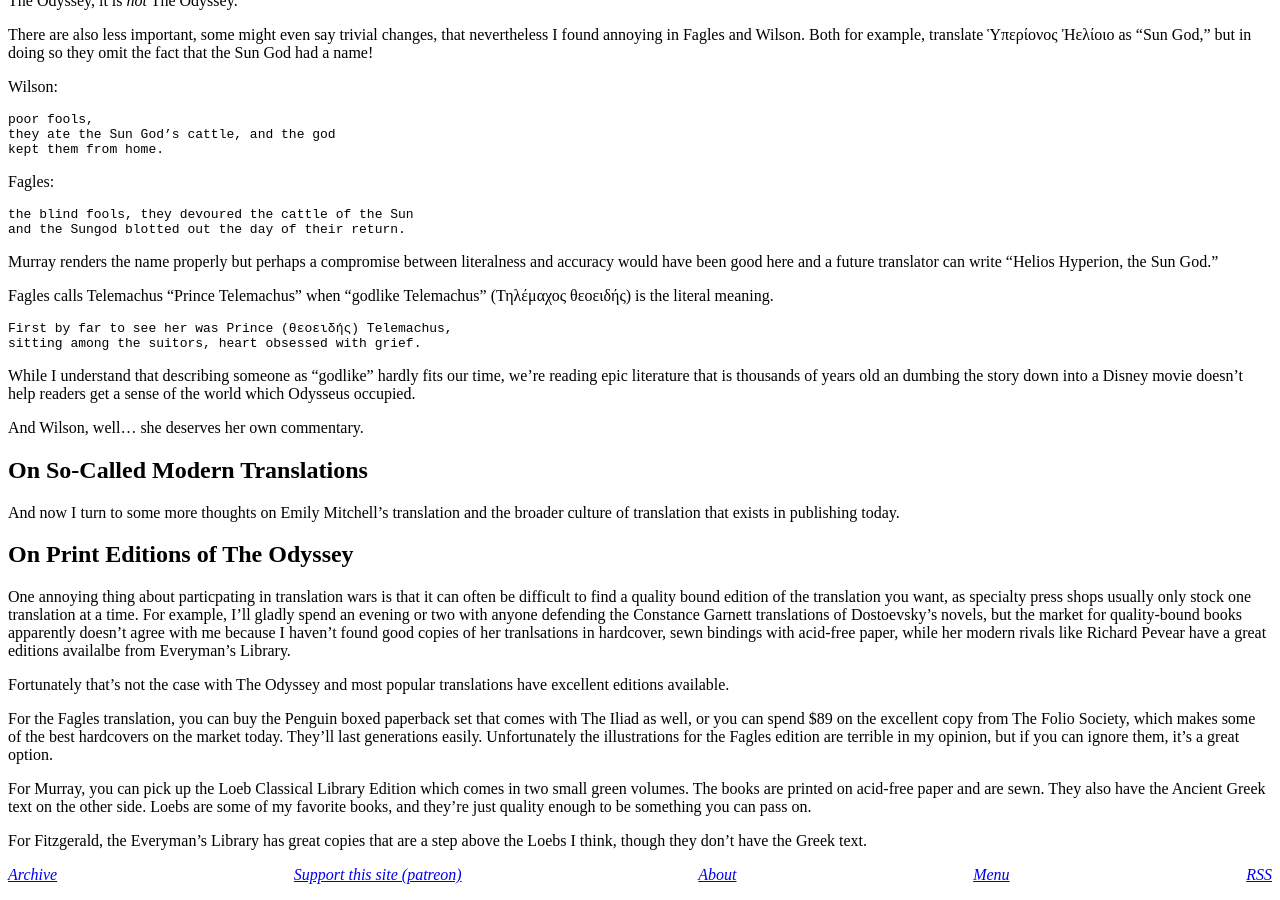
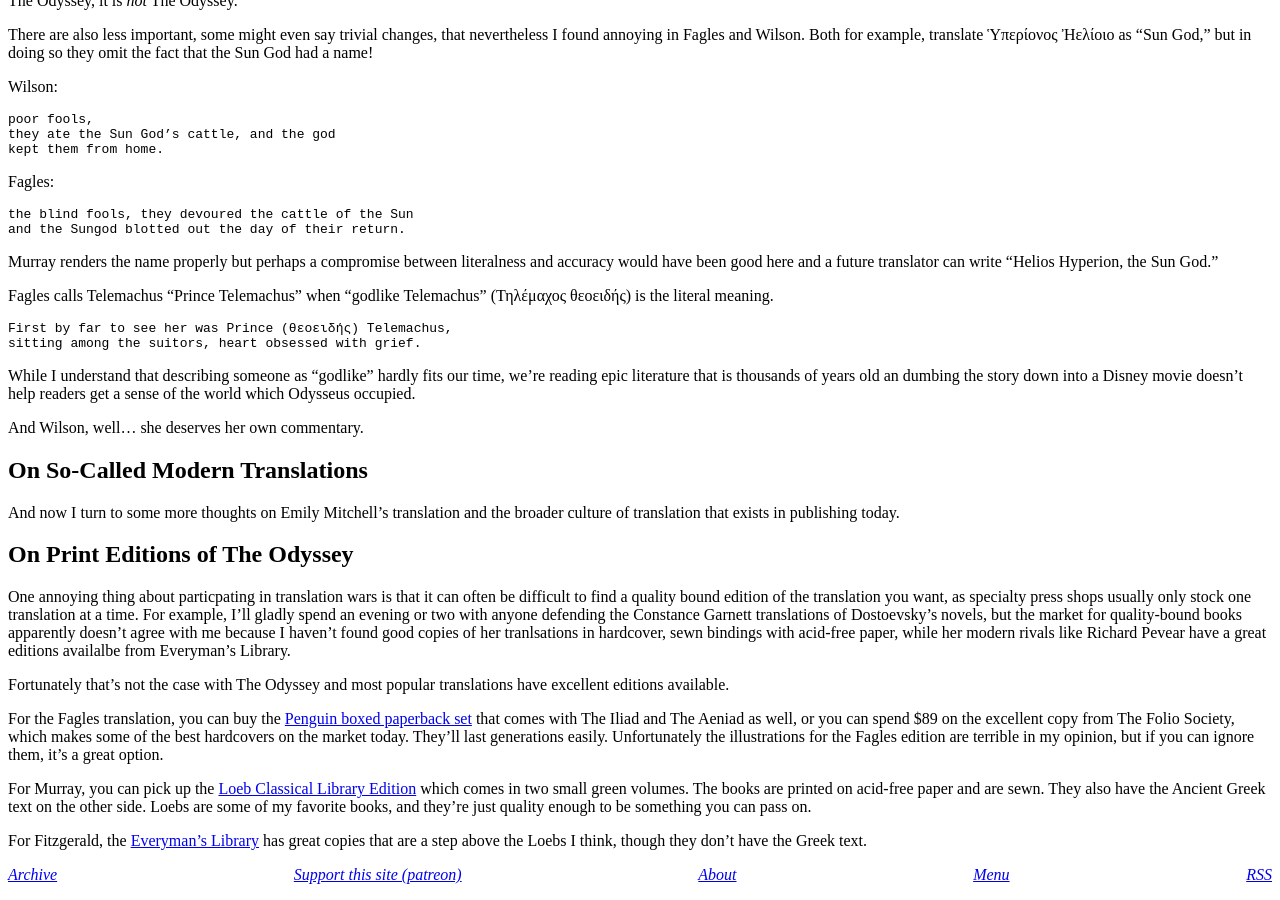
Before and after one commit to derykmakgill/website, a Jekyll site: the page built from odyssey.md, in a window 1280 px wide and 900 px high, scrolled down 1091 px. Built offline with Jekyll 4.4.1, drawn with Linux system fonts in a browser that asks for light colours.

Commit message:
Update odyssey.md

```diff
--- a/odyssey.md
+++ b/odyssey.md
@@ -97,8 +97,8 @@ One annoying thing about particpating in translation wars is that it can often b
 
 Fortunately that's not the case with The Odyssey and most popular translations have excellent editions available.
 
-For the Fagles translation, you can buy the Penguin boxed paperback set that comes with The Iliad as well, or you can spend $89 on the excellent copy from The Folio Society, which makes some of the best hardcovers on the market today. They'll last generations easily. Unfortunately the illustrations for the Fagles edition are terrible in my opinion, but if you can ignore them, it's a great option.
+For the Fagles translation, you can buy the [Penguin boxed paperback set](https://amzn.to/399ZQS4) that comes with The Iliad and The Aeniad as well, or you can spend $89 on the excellent copy from The Folio Society, which makes some of the best hardcovers on the market today. They'll last generations easily. Unfortunately the illustrations for the Fagles edition are terrible in my opinion, but if you can ignore them, it's a great option.
 
-For Murray, you can pick up the Loeb Classical Library Edition which comes in two small green volumes. The books are printed on acid-free paper and are sewn. They also have the Ancient Greek text on the other side. Loebs are some of my favorite books, and they're just quality enough to be something you can pass on.
+For Murray, you can pick up the [Loeb Classical Library Edition](https://amzn.to/2UQSwCr) which comes in two small green volumes. The books are printed on acid-free paper and are sewn. They also have the Ancient Greek text on the other side. Loebs are some of my favorite books, and they're just quality enough to be something you can pass on.
 
-For Fitzgerald, the Everyman's Library has great copies that are a step above the Loebs I think, though they don't have the Greek text.
+For Fitzgerald, the [Everyman's Library](https://amzn.to/399ZU4g) has great copies that are a step above the Loebs I think, though they don't have the Greek text.
```
